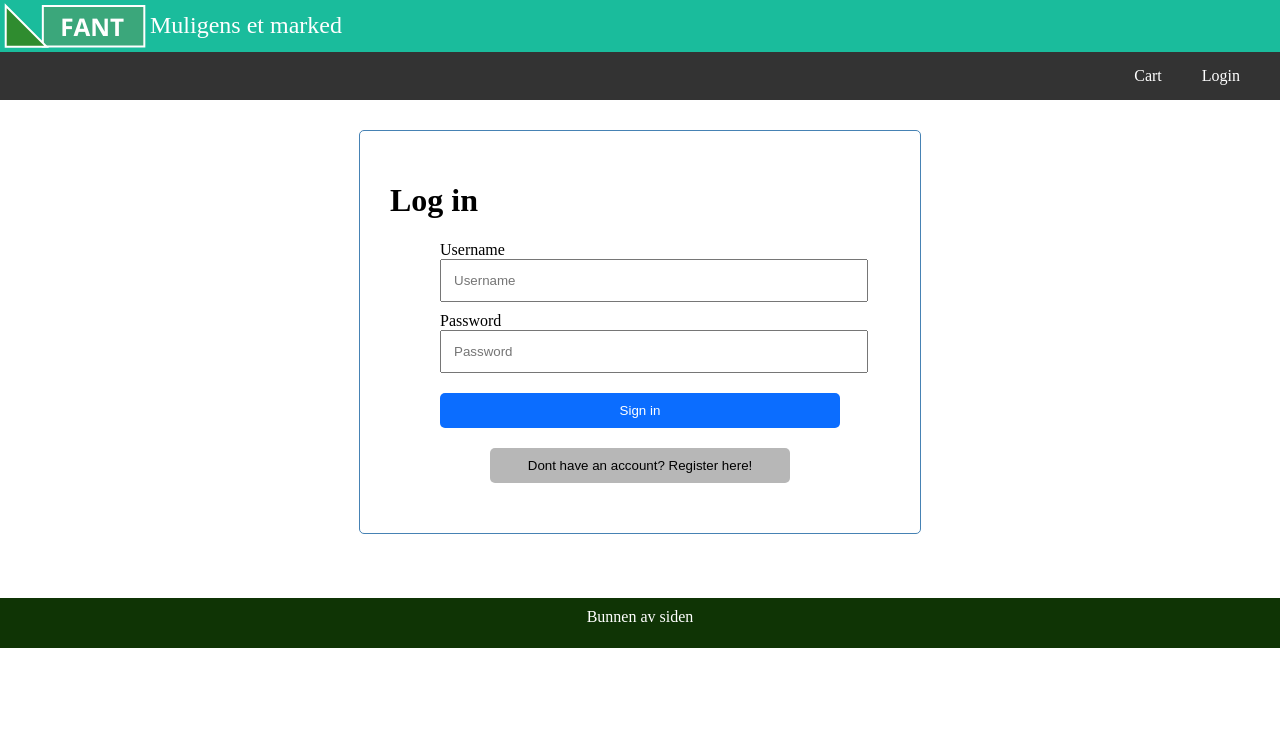
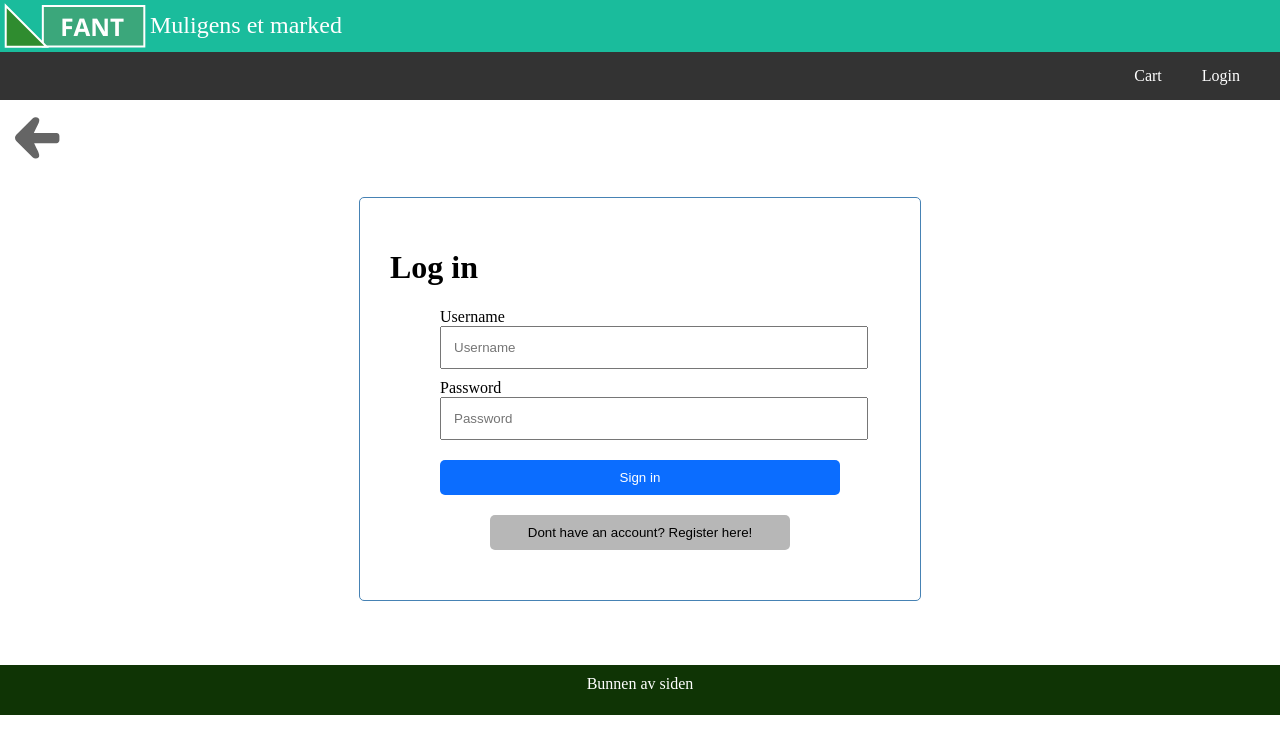
Before and after one commit to oddfjell/IDATT2105SemesterProject, a Vue app in the folder frontend/vue-full-stack-project/: page /login in a window 1280 px wide. Shown: the top 754 px of the page. Built offline with nearby package versions, Linux system fonts and the light colour scheme.

Commit message:
Added the backbutton

```diff
--- a/frontend/vue-full-stack-project/src/views/LoginPageView.vue
+++ b/frontend/vue-full-stack-project/src/views/LoginPageView.vue
@@ -1,4 +1,5 @@
 <template>
+  <back-header/>
   <div class="container">
     <h1>Log in</h1>
   <form id="loginField" class="loginField" @submit.prevent="submit">
@@ -39,9 +40,10 @@ import BaseInput from "@/components/Form/Input.vue";
 import { useField, useForm } from "vee-validate";
 import { string, object } from "yup";
 import router from "@/router";
+import BackHeader from "@/components/Header/backHeader.vue";
 export default {
   name: "LoginPageView.vue",
-  components: {BaseInput, AlertBox},
+  components: {BackHeader, BaseInput, AlertBox},
   data() {
     return {
       user: {
--- a/frontend/vue-full-stack-project/src/views/RegisterPageView.vue
+++ b/frontend/vue-full-stack-project/src/views/RegisterPageView.vue
@@ -1,4 +1,5 @@
 <template>
+  <back-header/>
   <div class="container">
     <h1>Register</h1>
     <form id="loginField" class="loginField" @submit.prevent="submit">
@@ -45,9 +46,10 @@ import BaseInput from "@/components/Form/Input.vue";
 import { useField, useForm } from "vee-validate";
 import { string, object } from "yup";
 import router from "@/router";
+import BackHeader from "@/components/Header/backHeader.vue";
 export default {
   name: "RegisterPageView.vue",
-  components: {BaseInput},
+  components: {BackHeader, BaseInput},
   data() {
     return {
       user: {
```
Also changed, not shown: frontend/vue-full-stack-project/public/icons/left-arrow.svg (added).
